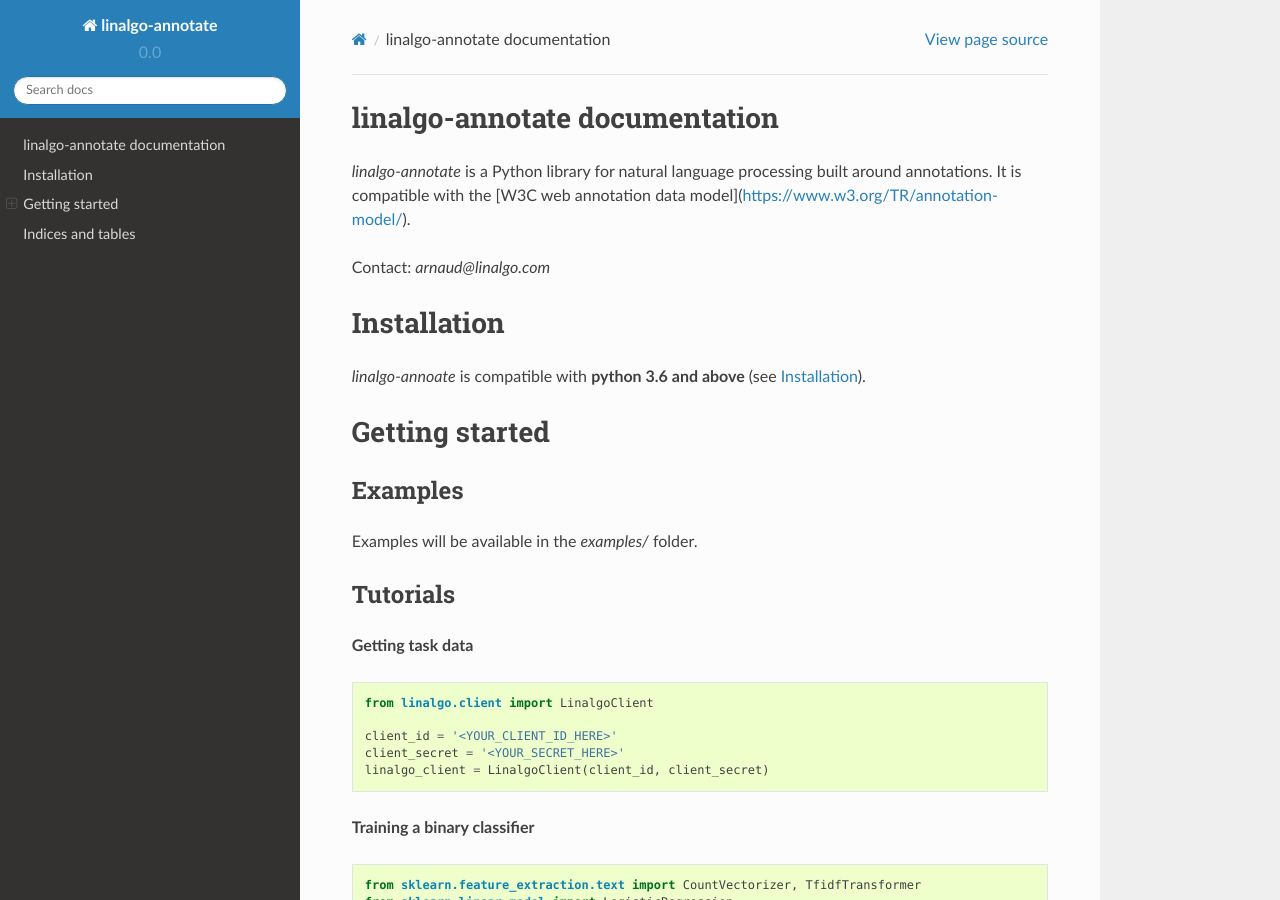
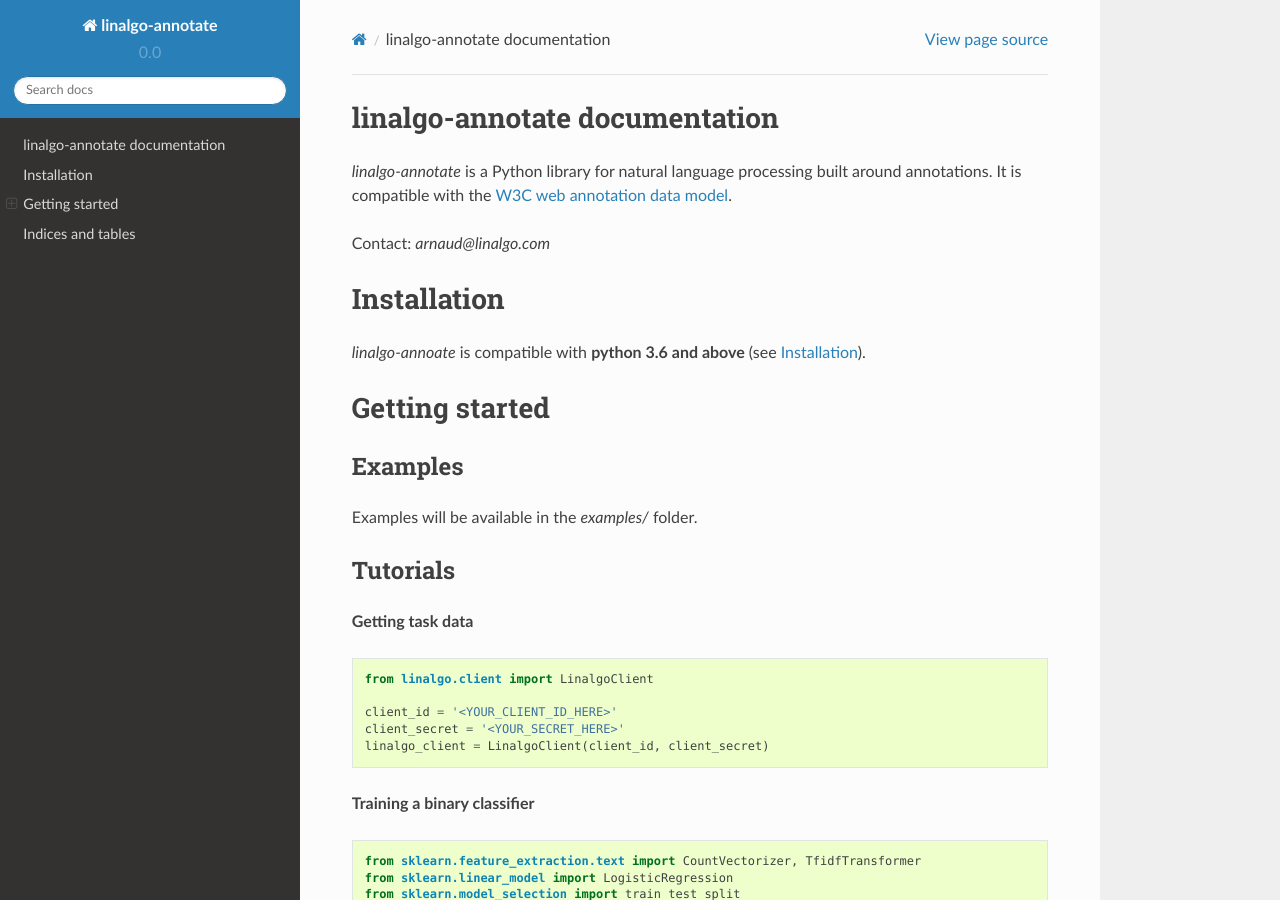
Before and after one commit to linalgo/linhub-sdk, a Sphinx documentation site: the page built from doc/index.rst, in a window 1280 px wide and 900 px high. Built offline with Sphinx 7.4.7 and the Read the Docs theme 2.0.0, drawn with Linux system fonts in a browser that asks for light colours.

Commit message:
FIX markdown to rst

```diff
--- a/doc/index.rst
+++ b/doc/index.rst
@@ -7,7 +7,7 @@
 ==============================
 
 `linalgo-annotate` is a Python library for natural language processing built
-around annotations. It is compatible with the [W3C web annotation data model](https://www.w3.org/TR/annotation-model/).
+around annotations. It is compatible with the `W3C web annotation data model <https://www.w3.org/TR/annotation-model/>`_.
 
 Contact: `arnaud@linalgo.com`
 
```
